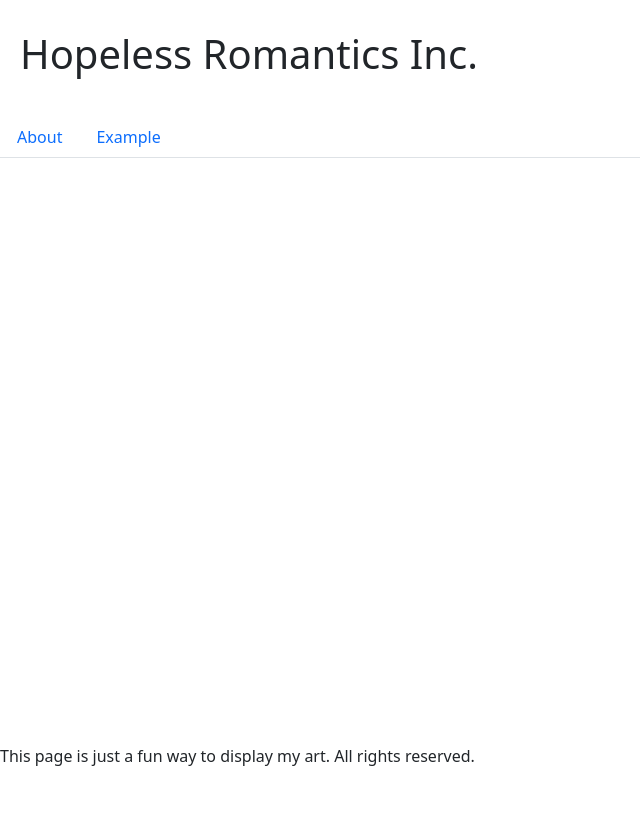
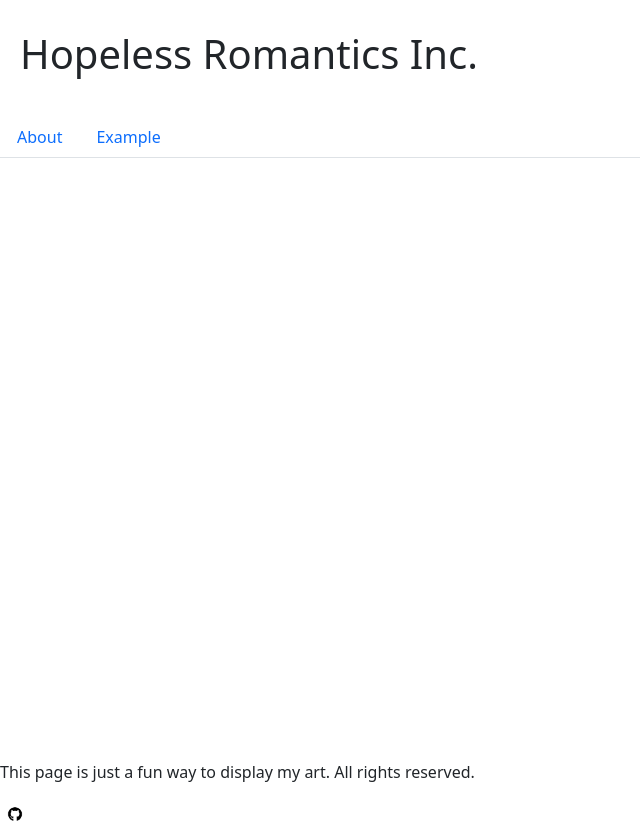
Before and after one commit to hopelessromanticsinc/hopelessromanticsinc.github.io, an Angular app: page / in a window 1280 px wide. Shown: the whole page, without its empty margins (0-640 px from the left). Before the commit the page ends 800 px from the top, so only its background shows below. Built offline with nearby package versions, Linux system fonts and the light colour scheme.

Commit message:
added github logo

```diff
--- a/src/app/Interfaces/PageContent.ts
+++ b/src/app/Interfaces/PageContent.ts
@@ -1,4 +1,4 @@
 export interface PageContent {
   pageName: string;
-  mainContent:string;
+  mainContent: string;
 }
--- a/src/app/components/about/about.component.html
+++ b/src/app/components/about/about.component.html
@@ -1,6 +1,6 @@
 <div class="about-wrapper">
-<div *ngIf="textContent">
-  <h2>{{ textContent.pageName }}</h2>
-  <p>{{textContent.mainContent}}</p>
+  <div *ngIf="textContent">
+    <h2>{{ textContent.pageName }}</h2>
+    <p>{{ textContent.mainContent }}</p>
+  </div>
 </div>
-</div>
--- a/src/app/components/footer/footer.component.html
+++ b/src/app/components/footer/footer.component.html
@@ -1,3 +1,8 @@
-<p id="footer">
-  This page is just a fun way to display my art. All rights reserved.
-</p>
+<div id="footer">
+  <p>
+    This page is just a fun way to display my art. All rights reserved.
+  </p>
+  <a href="https://github.com/somedayillbegoodatthis">
+    <img id="github-logo" src="assets/Images/Logos/GitHub-Logo.png">
+  </a>
+</div>
--- a/src/app/components/footer/footer.component.scss
+++ b/src/app/components/footer/footer.component.scss
@@ -3,3 +3,10 @@
   bottom: 0;
   height: 2.5rem;
 }
+
+#github-logo{
+  max-width:50%;
+  max-height:50%;
+  top: 50%;
+  left: 50%
+}
```
Also changed, not shown: src/app/components/about/about.component.ts (+6 -10 lines), src/assets/content.json (+2 -7 lines), src/assets/Images/Logos/GitHub-Logo.png (added).
